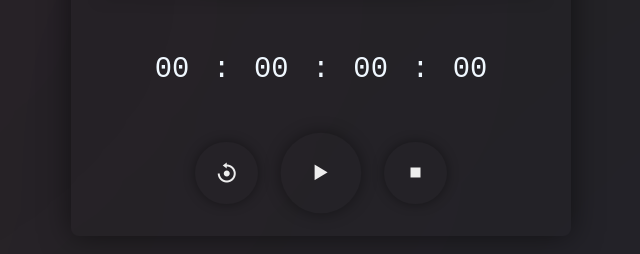
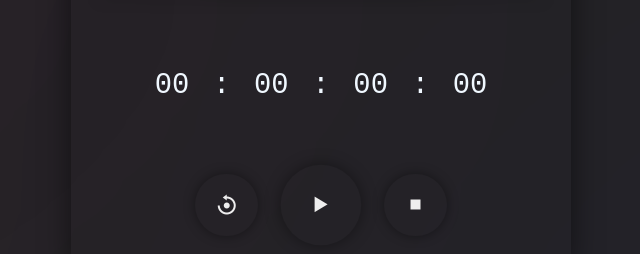
Before and after one commit to 01mehran/StopWatch, a plain HTML site: page index.html in a window 1280 px wide. Shown: the part 242-496 px from the top of the page, without its empty margins (319-959 px from the left). Drawn offline with nearby package versions, Linux system fonts and the light colour scheme; a web font is replaced by a local one.

Commit message:
add more gap

```diff
--- a/style.css
+++ b/style.css
@@ -46,7 +46,7 @@ body {
   padding: 2rem 0;
   display: flex;
   flex-direction: column;
-  gap: 3.5rem;
+  gap: 4.5rem;
   z-index: 10;
 }
 .stopwatch header {
```
